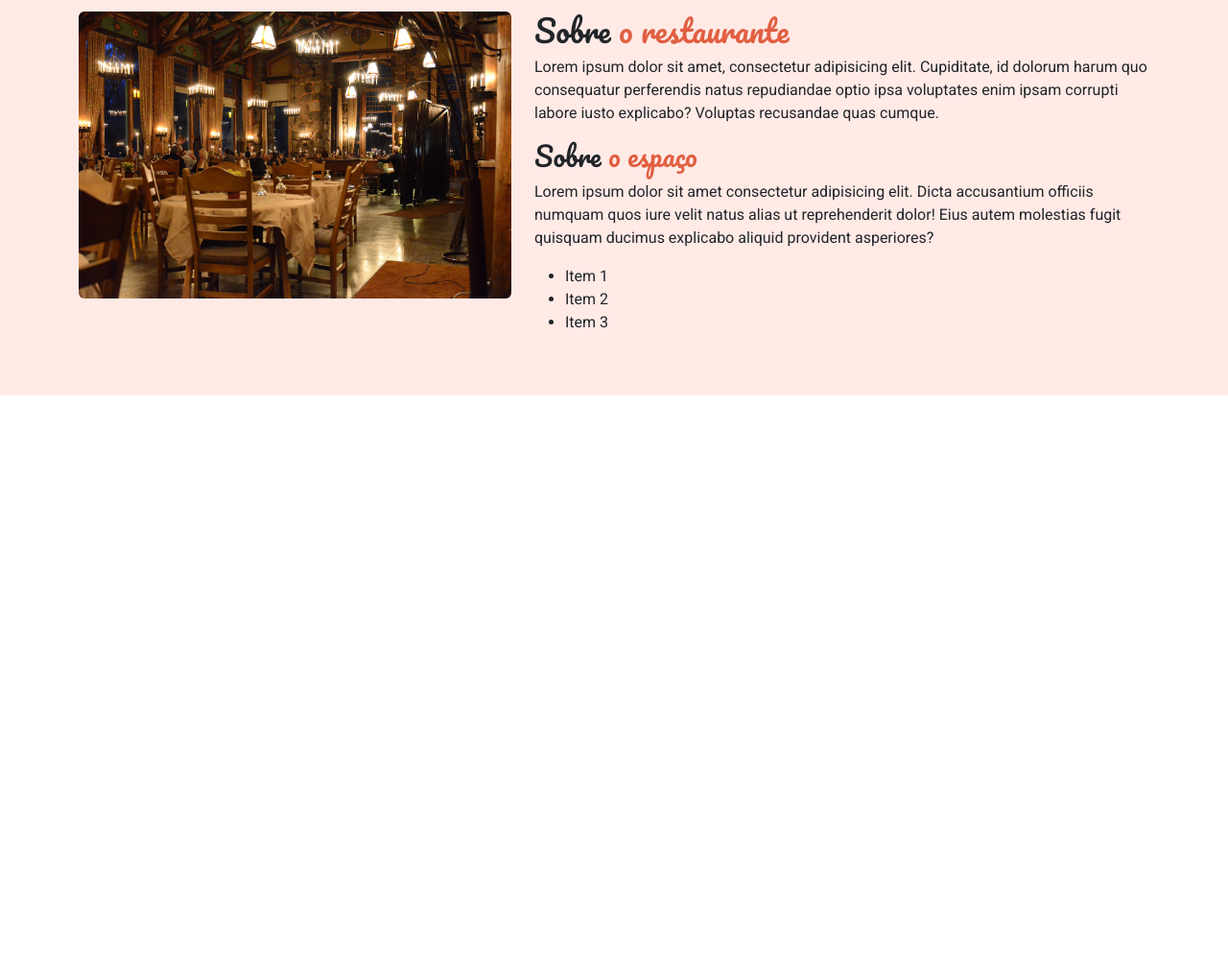
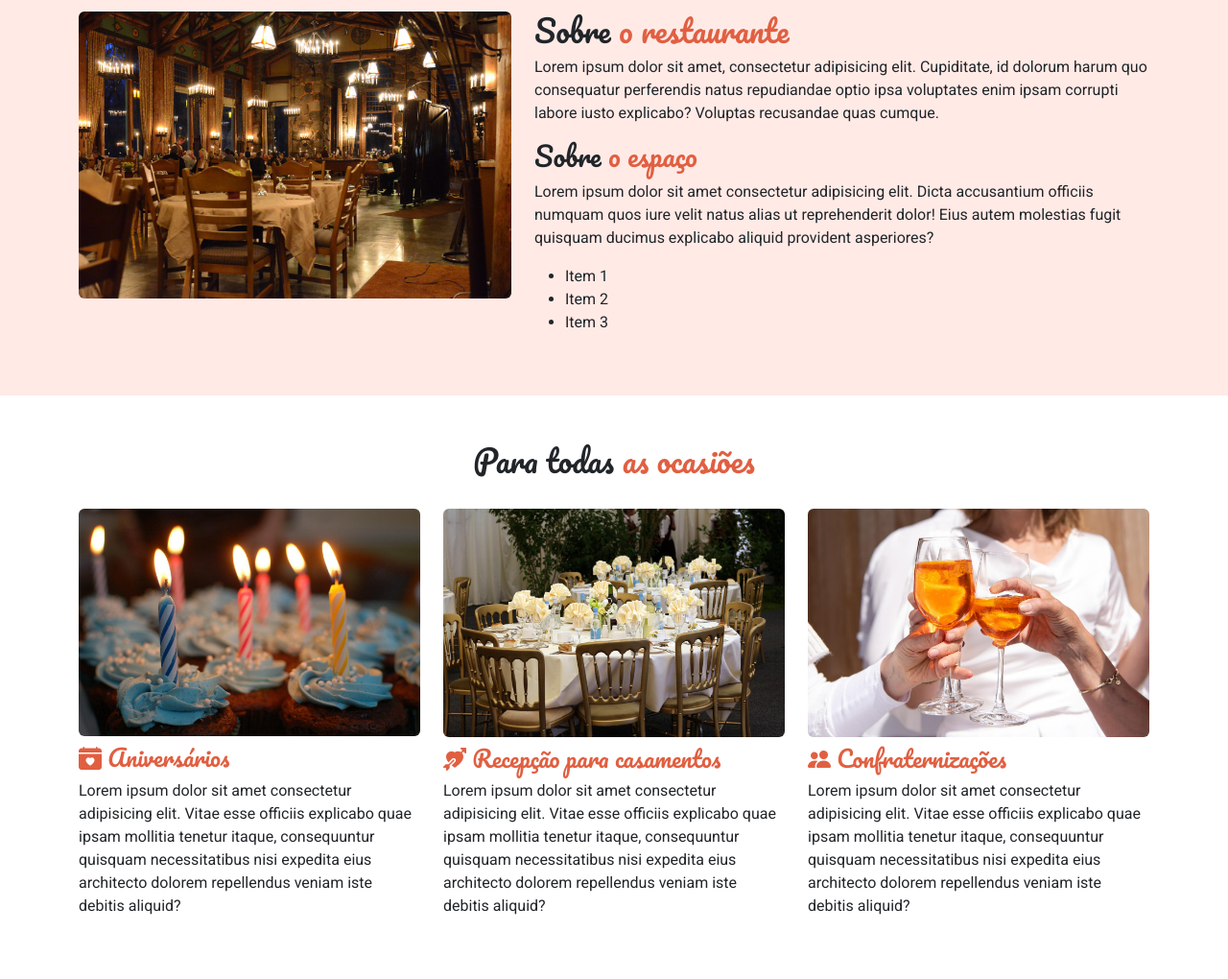
Before and after one commit to DiogoAMF/restaurant-page, a plain HTML site: page index.html in a window 1280 px wide. Shown: the part 884-1904 px from the top of the page at 96% size. Before the commit the page ends 1296 px from the top, so only its background shows below. Drawn offline with nearby package versions, Linux system fonts and the light colour scheme.

Commit message:
add restaurant events

```diff
--- a/index.html
+++ b/index.html
@@ -156,6 +156,68 @@
           </div>
         </div>
       </section>
+      <section id="eventos" class="pt-5 pb-5">
+        <div class="container">
+          <div class="row">
+            <h2 class="section-title text-center">
+              Para todas <span class="text-colored">as ocasiões</span>
+            </h2>
+          </div>
+          <div class="row mt-4">
+            <div class="col-md-4">
+              <img
+                src="images/eventos/aniversario.jpg"
+                alt=""
+                class="d-block w-100 rounded mb-2"
+              />
+              <h3 class="section-title text-colored fs-4">
+                <i class="bi bi-calendar-heart-fill"></i>
+                Aniversários
+              </h3>
+              <p>
+                Lorem ipsum dolor sit amet consectetur adipisicing elit. Vitae
+                esse officiis explicabo quae ipsam mollitia tenetur itaque,
+                consequuntur quisquam necessitatibus nisi expedita eius
+                architecto dolorem repellendus veniam iste debitis aliquid?
+              </p>
+            </div>
+            <div class="col-md-4">
+              <img
+                src="images/eventos/casamento.jpg"
+                alt=""
+                class="d-block w-100 rounded mb-2"
+              />
+              <h3 class="section-title text-colored fs-4">
+                <i class="bi bi-arrow-through-heart-fill"></i>
+                Recepção para casamentos
+              </h3>
+              <p>
+                Lorem ipsum dolor sit amet consectetur adipisicing elit. Vitae
+                esse officiis explicabo quae ipsam mollitia tenetur itaque,
+                consequuntur quisquam necessitatibus nisi expedita eius
+                architecto dolorem repellendus veniam iste debitis aliquid?
+              </p>
+            </div>
+            <div class="col-md-4">
+              <img
+                src="images/eventos/confraternizacoes.jpg"
+                alt=""
+                class="d-block w-100 rounded mb-2"
+              />
+              <h3 class="section-title text-colored fs-4">
+                <i class="bi bi-people-fill"></i>
+                Confraternizações
+              </h3>
+              <p>
+                Lorem ipsum dolor sit amet consectetur adipisicing elit. Vitae
+                esse officiis explicabo quae ipsam mollitia tenetur itaque,
+                consequuntur quisquam necessitatibus nisi expedita eius
+                architecto dolorem repellendus veniam iste debitis aliquid?
+              </p>
+            </div>
+          </div>
+        </div>
+      </section>
     </div>
     <script src="./lib/bootstrap.bundle.min.js"></script>
   </body>
```
